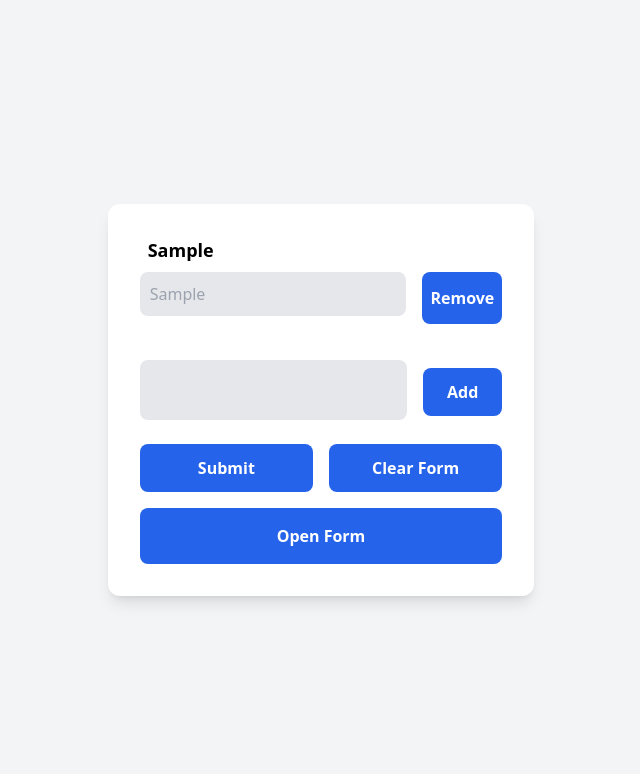
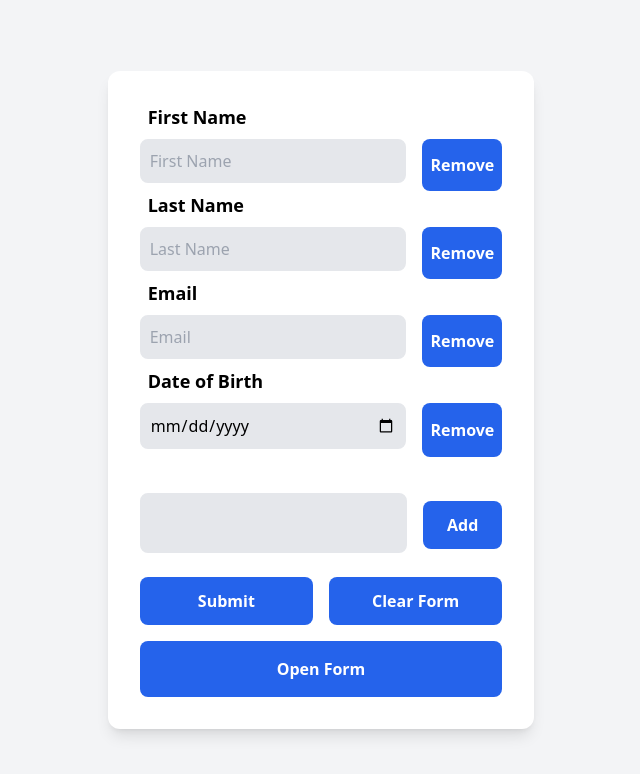
Before and after one commit to aeswibon/WD301, a React (Create React App) app: page / in a window 1280 px wide. Both pictures are taken after a click on the button "Open Form". Shown: the top 774 px of the page, without its empty margins (319-959 px from the left). Built offline with nearby package versions, Linux system fonts and the light colour scheme.

Commit message:
added some sample form fields

```diff
--- a/src/Components/Form.tsx
+++ b/src/Components/Form.tsx
@@ -4,10 +4,24 @@ import { formFieldChecker } from "../interfaces/form";
 const Form = () => {
 	const formFields: formFieldChecker[] = [
 		{
-			id: "id_sample",
-			label: "Sample",
+			id: "id_first_name",
+			label: "First Name",
 			type: "text",
-			value: "This is a Sample field",
+		},
+		{
+			id: "id_last_name",
+			label: "Last Name",
+			type: "text",
+		},
+		{
+			id: "id_email",
+			label: "Email",
+			type: "email",
+		},
+		{
+			id: "id_date_of_birth",
+			label: "Date of Birth",
+			type: "date",
 		},
 	];
 	const formFieldTemplate: formFieldChecker = {
```
